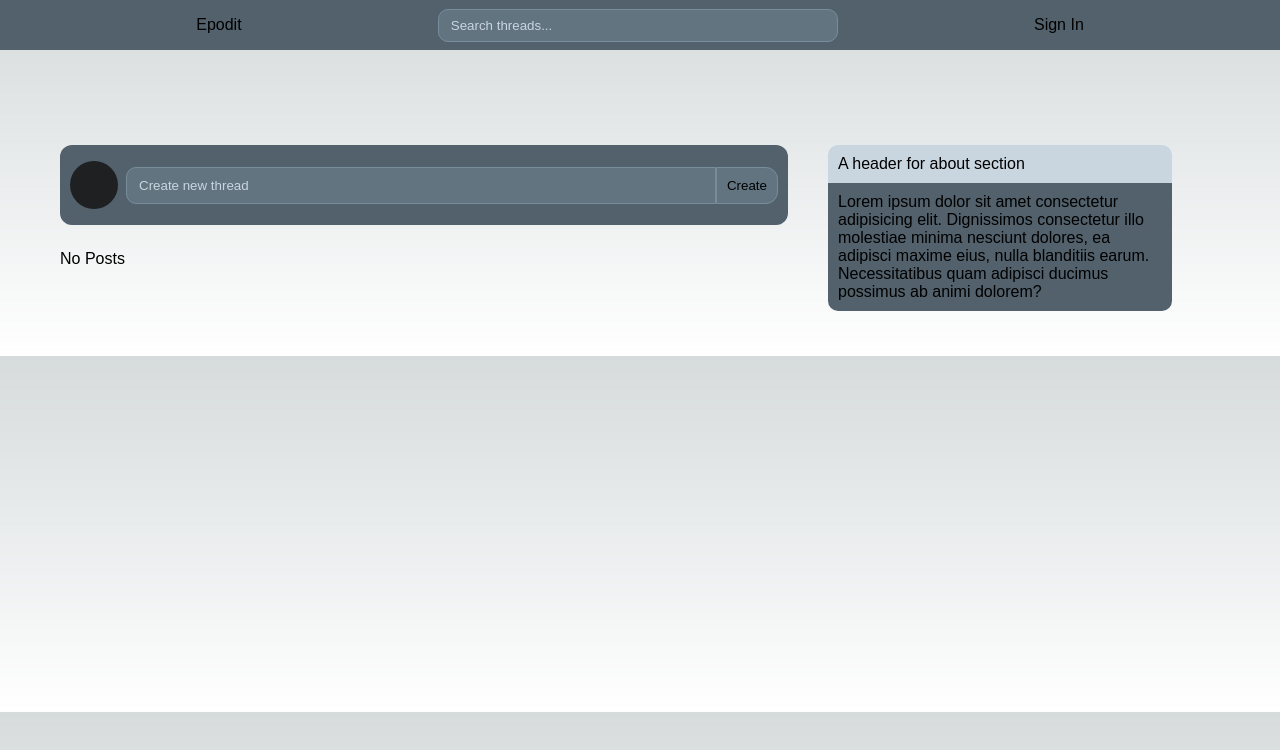
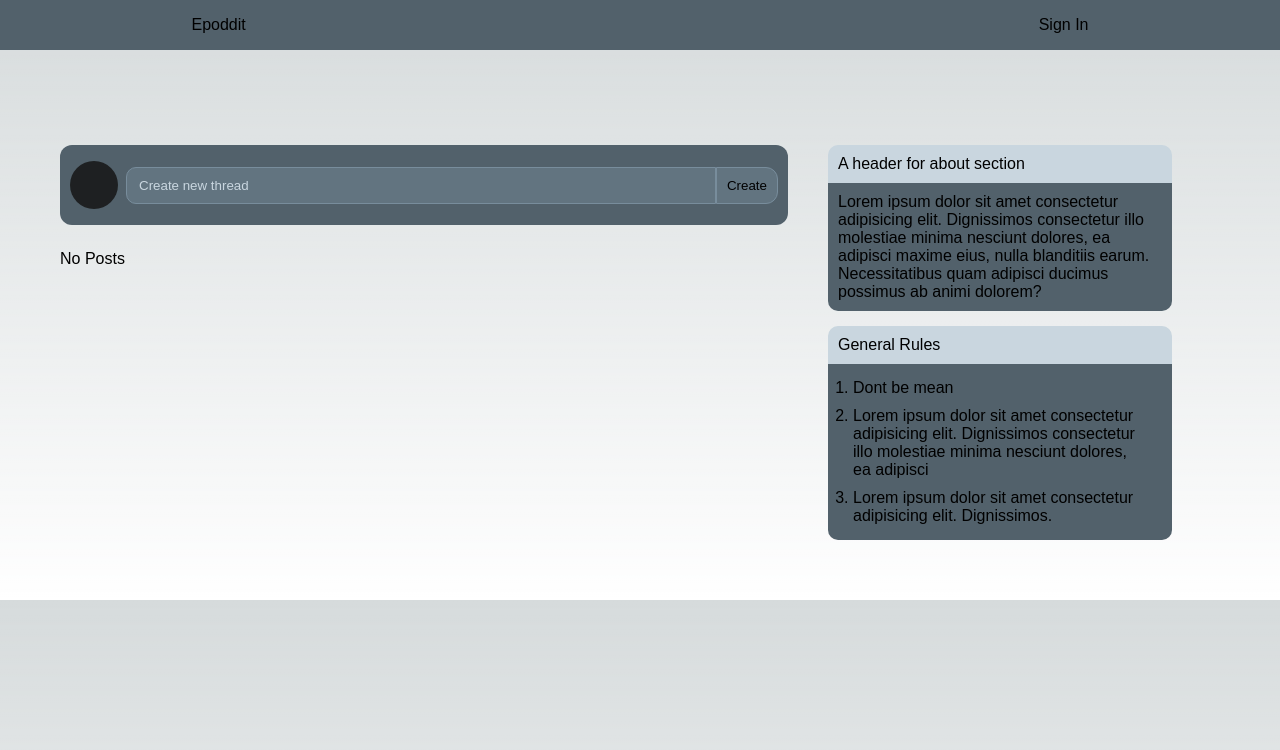
Before and after one commit to Shinyepo/Reddit-Clone, a Next.js app in the folder web/: page / in a window 1280 px wide. Shown: the top 750 px of the page. Built offline with nearby package versions, Linux system fonts and the light colour scheme; no server answers; the database is empty.

Commit message:
toast, rules and minor fixes

```diff
--- a/web/app/layout.tsx
+++ b/web/app/layout.tsx
@@ -4,7 +4,7 @@ import { NextAuthProvider } from "@/app/providers/sessionProvider";
 import { Header } from "@/components/header";
 
 export const metadata = {
-  title: "Epodit",
+  title: "Epoddit",
   description: "A reddit clone",
 };
 
--- a/web/app/page.css
+++ b/web/app/page.css
@@ -57,23 +57,37 @@
     padding: 15px 20px;
 }
 
-.about-header {
+.header {
     background-color: #C9D6DF;
     border-start-start-radius: 10px;
     border-start-end-radius: 10px;
     color: black;
 }
 
-.about-content {
+.content {
     background-color: #52616B;
     border-end-start-radius: 10px;
     border-end-end-radius: 10px;
 }
 
-.about-content,
-.about-header {
+.content,
+.header {
     width: 100%;
     padding: 10px;
+}
+
+.container {
+    margin-bottom: 15px;
+}
+
+.rules-list {
+    list-style-type: decimal;
+    padding: 0 15px;
+
+}
+
+.rules-list>li {
+    padding: 5px 0;
 }
 
 .create-thread {
--- a/web/app/page.tsx
+++ b/web/app/page.tsx
@@ -110,17 +110,36 @@ export default function Home() {
         {body}
       </div>
       <div data-testid="sidebar" className="sidebar">
-        <div data-testid="about" className="about">
-          <div className="about-header" role="heading">
+        <div data-testid="about" className="container">
+          <div className="header" role="heading">
             A header for about section
           </div>
-          <div className="about-content">
+          <div className="content">
             Lorem ipsum dolor sit amet consectetur adipisicing elit. Dignissimos
             consectetur illo molestiae minima nesciunt dolores, ea adipisci
             maxime eius, nulla blanditiis earum. Necessitatibus quam adipisci
             ducimus possimus ab animi dolorem?
           </div>
         </div>
+        <div data-testid="rules" className="container">
+          <div className="header" role="heading">
+            General Rules
+          </div>
+          <div className="content">
+            <ul className="rules-list">
+              <li>Dont be mean</li>
+              <li>
+                Lorem ipsum dolor sit amet consectetur adipisicing elit.
+                Dignissimos consectetur illo molestiae minima nesciunt dolores,
+                ea adipisci
+              </li>
+              <li>
+                Lorem ipsum dolor sit amet consectetur adipisicing elit.
+                Dignissimos.
+              </li>
+            </ul>
+          </div>
+        </div>
       </div>
     </div>
   );
--- a/web/components/header.tsx
+++ b/web/components/header.tsx
@@ -1,5 +1,5 @@
 "use client";
-import { FC, useRef, useState } from "react";
+import { FC, useRef } from "react";
 import "./header.css";
 import { signIn, signOut, useSession } from "next-auth/react";
 
@@ -18,15 +18,15 @@ export const Header: FC<Props> = () => {
     <header>
       <div className="header-container">
         <div className="logo" role="heading">
-          <a href="/">Epodit</a>
+          <a href="/">Epoddit</a>
         </div>
         <div className="search-box">
-          <input
+          {/* <input
             role="searchbox"
             type="text"
             placeholder="Search threads..."
             className="search-field"
-          ></input>
+          ></input> */}
         </div>
         <div role="menu" className="profile-section">
           {session.status === "authenticated" ? (
@@ -38,7 +38,7 @@ export const Header: FC<Props> = () => {
                 <div onClick={async () => await signOut()}>Log Out</div>
               </div>
             </div>
-          ) : <div onClick={async () => await signIn()}>Sign In</div>}
+          ) : <div style={{marginLeft: "10px"}} onClick={async () => await signIn()}>Sign In</div>}
         </div>
       </div>
     </header>
--- a/web/package.json
+++ b/web/package.json
@@ -5,7 +5,7 @@
   "scripts": {
     "dev": "next dev",
     "build": "next build",
-    "start": "next start",
+    "start": "next start -p 5020",
     "lint": "next lint",
     "test": "jest --watch"
   },
--- a/web/toast/toastProvider.tsx
+++ b/web/toast/toastProvider.tsx
@@ -18,7 +18,7 @@ function generateUEID() {
   return first;
 }
 
-export const ToastProvider = (props) => {
+export const ToastProvider = ({ children }: { children: React.ReactNode }) => {
   const [toasts, setToasts] = useState<ToastProps[]>([]);
   const [ready, setReady] = useState(false);
   const open = ({ type, message }: ToastProps) => {
@@ -36,23 +36,29 @@ export const ToastProvider = (props) => {
 
   const contextValue = useMemo(() => ({ open }), []);
 
-  useEffect(()=>{
+  useEffect(() => {
     setReady(true);
-  })
-
+  });
 
   return (
     <ToastContext.Provider value={contextValue}>
-      {props.children}
+      {children}
 
-      {ready ? createPortal(
-        <div className="toast-container">
-          {toasts.map((toast) => (
-            <Toast key={toast.id} type={toast.type} message={toast.message} close={() => close(toast.id!)} />
-          ))}
-        </div>,
-        document.body
-      ) : null}
+      {ready
+        ? createPortal(
+            <div className="toast-container">
+              {toasts.map((toast) => (
+                <Toast
+                  key={toast.id}
+                  type={toast.type}
+                  message={toast.message}
+                  close={() => close(toast.id!)}
+                />
+              ))}
+            </div>,
+            document.body
+          )
+        : null}
     </ToastContext.Provider>
   );
 };
--- a/web/utils/relativeTime.ts
+++ b/web/utils/relativeTime.ts
@@ -20,8 +20,10 @@ export function formatTimeAgo(date: Date) {
   for (let i = 0; i < DIVISIONS.length; i++) {
     const division = DIVISIONS[i];
     if (Math.abs(duration) < division.amount) {
-      // eslint-disable-next-line $rulename
-      return formatter.format(Math.round(duration), division.name);
+      return formatter.format(
+        Math.round(duration),
+        division.name as Intl.RelativeTimeFormatUnit
+      );
     }
     duration /= division.amount;
   }
```
